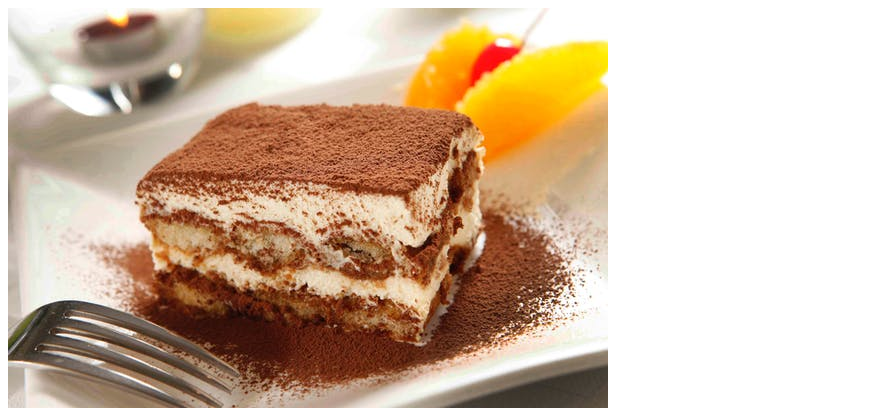
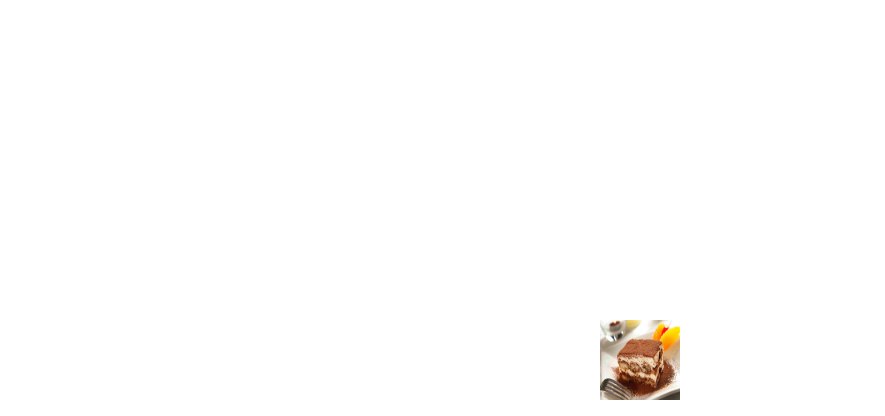
Before and after one commit to ljdbar/git-101, a plain HTML site: page index.html in a window 1280 px wide. Shown: the top 416 px of the page, without its empty margins (0-885 px from the left). Drawn offline with Linux system fonts and the light colour scheme.

Commit message:
Centered image and tagline

```diff
--- a/index.html
+++ b/index.html
@@ -4,10 +4,13 @@
 		<meta charset="utf-8">
 		<meta name="viewport" content="width=device-width, initial-scale=1">
 		<title></title>
+		<link rel="stylesheet" type="text/css" href="style.css">
 	</head>
 	<body>
-		<img src="tiramisu.png">
-		<h1>Coming soon.. Le Wagon</h1>
+		<div id="container">
+			<img id="logo" src="tiramisu.png">
+			<h1>Coming soon.. Le Wagon</h1>
+		</div>
 
 
 	</body>
--- /dev/null
+++ b/style.css
@@ -0,0 +1,18 @@
+body {
+	margin: 0;
+	font-family: Helvetica;
+}
+
+#logo {
+	height: 80px;
+	width: 80px;
+}
+
+#container {
+	display: flex;
+	justify-content: center;
+	align-items: center;
+	height: 100vh;
+	flex-direction: column;
+
+}
```
